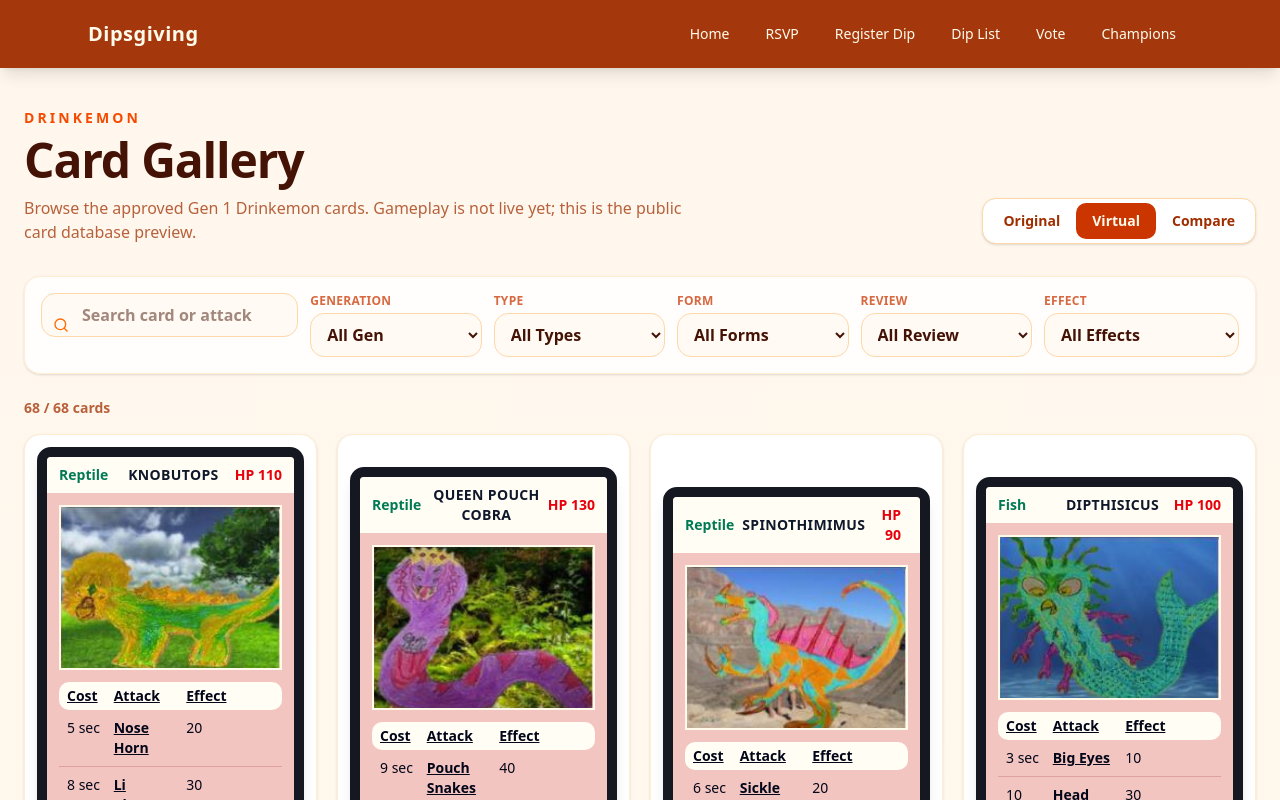
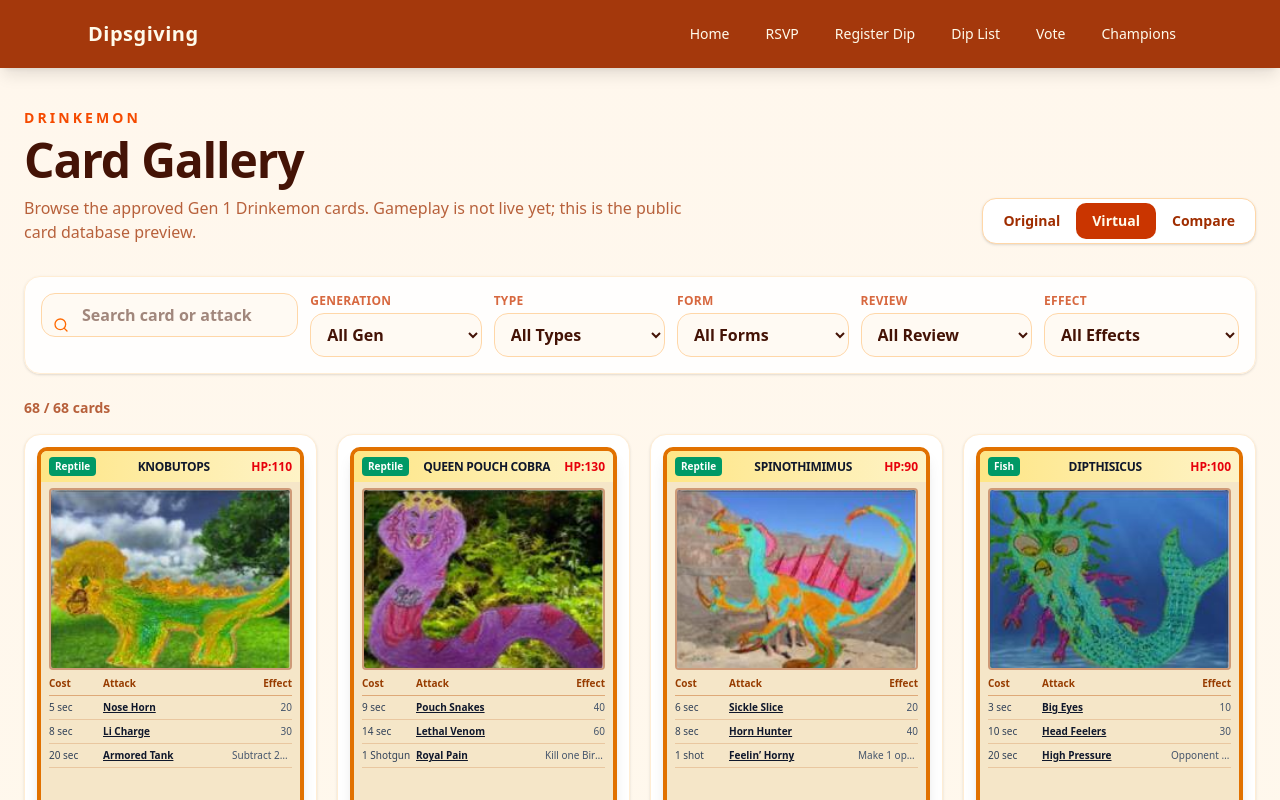
Before and after one commit to bmilici/dipsgiving, a Next.js app: page /drinkemon in a window 1280 px wide. Shown: the top 800 px of the page. Built offline with nearby package versions, Linux system fonts and the light colour scheme.

Commit message:
feat: revamp Drinkemon card layout and styling

```diff
--- a/src/app/drinkemon/page.tsx
+++ b/src/app/drinkemon/page.tsx
@@ -95,14 +95,16 @@ function VirtualCard({ card, compact = false }: { card: Card; compact?: boolean
   const crop = card.virtualArtRegion || defaultArtRegion;
 
   return (
-    <article className={`overflow-hidden rounded-xl border-[10px] border-[#151821] bg-[#f3c5c1] shadow-lg ${compact ? "max-w-sm" : ""}`}>
-      <header className="grid grid-cols-[0.9fr_1.8fr_0.8fr] items-center gap-2 bg-[#fffdf4] px-3 py-2 text-sm">
-        <span className="font-black text-emerald-700">{card.drinkemonType || "Type"}</span>
-        <strong className="text-center font-black uppercase tracking-wide text-slate-900">{card.name || "Unnamed"}</strong>
-        <em className="text-right not-italic font-black text-red-600">HP {card.hp || "-"}</em>
+    <article className={`flex flex-col overflow-hidden rounded-lg border-4 border-amber-600 bg-[#f5e6c8] shadow-lg ${compact ? "aspect-[2.5/3.5]" : "aspect-[2.5/3.5] max-w-sm"}`}>
+      {/* Header - Type, Name, HP */}
+      <header className="flex items-center justify-between gap-1 bg-gradient-to-r from-amber-200 to-amber-100 px-2 py-1.5">
+        <span className="rounded bg-emerald-600 px-1.5 py-0.5 text-[10px] font-bold text-white">{card.drinkemonType || "Type"}</span>
+        <strong className="flex-1 text-center text-xs font-black uppercase tracking-tight text-slate-900 truncate px-1">{card.name || "Unnamed"}</strong>
+        <span className="text-xs font-black text-red-600">HP:{card.hp || "-"}</span>
       </header>
 
-      <div className="relative mx-3 mt-3 aspect-[1.35/1] overflow-hidden border-2 border-amber-50 bg-slate-200">
+      {/* Card Image */}
+      <div className="relative mx-2 mt-1.5 aspect-[4/3] flex-shrink-0 overflow-hidden rounded border-2 border-amber-700/50 bg-slate-200">
         <img
           src={cardImageSrc(card)}
           alt=""
@@ -116,24 +118,26 @@ function VirtualCard({ card, compact = false }: { card: Card; compact?: boolean
         />
       </div>
 
-      <div className="p-3 text-sm text-slate-950">
-        <div className="grid grid-cols-[0.75fr_1.25fr_1.7fr] gap-2 rounded-lg bg-[#fffdf4] px-2 py-1 font-black underline">
+      {/* Attacks Section */}
+      <div className="flex flex-1 flex-col overflow-hidden px-2 py-1.5 text-[10px]">
+        {/* Table Header */}
+        <div className="grid grid-cols-[50px_1fr_auto] gap-1 border-b border-amber-700/40 pb-1 font-bold text-amber-800">
           <span>Cost</span>
           <span>Attack</span>
           <span>Effect</span>
         </div>
 
         {incomplete ? (
-          <div className="mt-3 rounded-lg border border-amber-900/20 bg-white/50 p-3 text-sm font-semibold text-slate-700">
-            Virtual card data is incomplete.
+          <div className="mt-1 rounded border border-amber-900/20 bg-white/50 p-2 text-[10px] font-semibold text-slate-700">
+            Card data incomplete.
           </div>
         ) : (
-          <div>
+          <div className="flex-1 overflow-y-auto">
             {card.attacks.slice(0, 3).map((attack, index) => (
-              <div key={attack.id || index} className="grid grid-cols-[0.75fr_1.25fr_1.7fr] gap-2 border-b border-red-900/20 px-2 py-2">
-                <span>{costLabel(attack.cost)}</span>
-                <strong className="underline">{attack.name || `Attack ${index + 1}`}</strong>
-                <span>{attackEffectText(attack) || "-"}</span>
+              <div key={attack.id || index} className="grid grid-cols-[50px_1fr_auto] gap-1 border-b border-amber-700/20 py-1">
+                <span className="text-slate-700">{costLabel(attack.cost)}</span>
+                <span className="font-semibold text-slate-900 underline truncate">{attack.name || `Attack ${index + 1}`}</span>
+                <span className="text-slate-600 text-right max-w-[60px] truncate" title={attackEffectText(attack) || "-"}>{attackEffectText(attack) || "-"}</span>
               </div>
             ))}
           </div>
@@ -145,7 +149,7 @@ function VirtualCard({ card, compact = false }: { card: Card; compact?: boolean
 
 function CardDisplay({ card, viewMode }: { card: Card; viewMode: ViewMode }) {
   if (viewMode === "original") {
-    return <img src={cardImageSrc(card)} alt={card.name} className="w-full rounded-lg bg-orange-100 object-contain shadow-sm" />;
+    return <img src={cardImageSrc(card)} alt={card.name} className="aspect-[2.5/3.5] w-full rounded-lg bg-orange-100 object-cover shadow-sm" />;
   }
 
   if (viewMode === "virtual") {
@@ -154,7 +158,7 @@ function CardDisplay({ card, viewMode }: { card: Card; viewMode: ViewMode }) {
 
   return (
     <div className="grid grid-cols-2 gap-3">
-      <img src={cardImageSrc(card)} alt={card.name} className="w-full rounded-lg bg-orange-100 object-contain shadow-sm" />
+      <img src={cardImageSrc(card)} alt={card.name} className="aspect-[2.5/3.5] w-full rounded-lg bg-orange-100 object-cover shadow-sm" />
       <VirtualCard card={card} compact />
     </div>
   );
```
